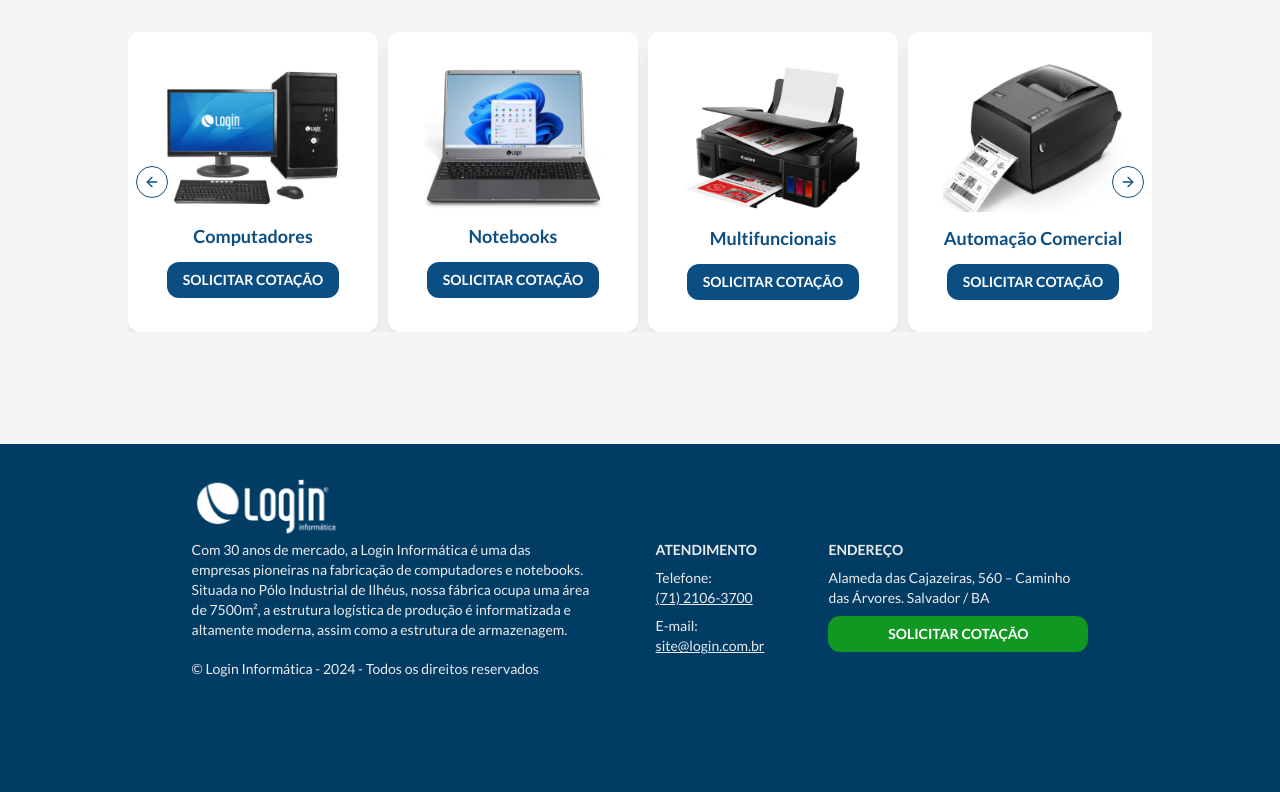
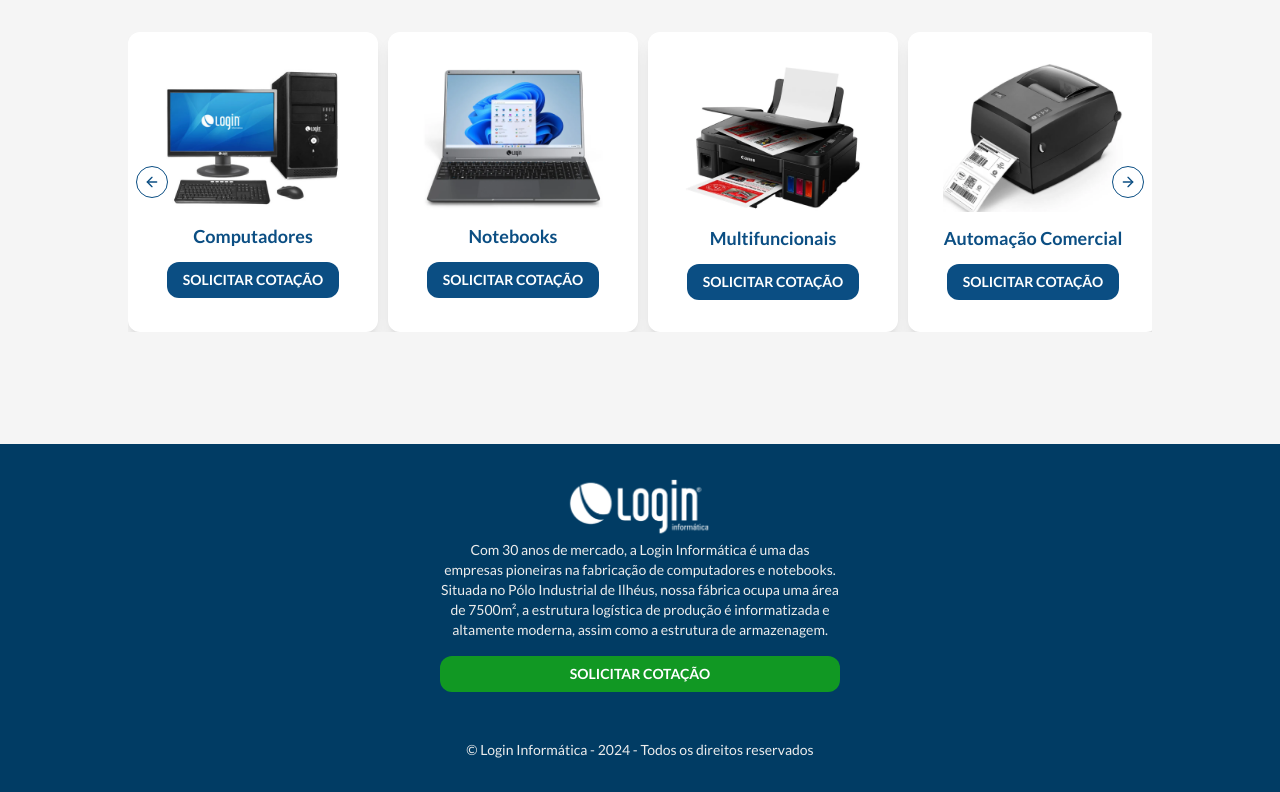
Before and after one commit to devalexsantos/login-landing-pages, a Next.js app: page /corporate in a window 1280 px wide. Shown: the part 2749-3541 px from the top of the page. Before the commit the page ends 3461 px from the top, so only its background shows below. Built offline with nearby package versions, Linux system fonts and the light colour scheme.

Commit message:
chore: change footer

```diff
--- a/src/app/corporate/_sections/Footer/Footer.tsx
+++ b/src/app/corporate/_sections/Footer/Footer.tsx
@@ -3,40 +3,24 @@
 
 export default function Footer() {
   return (
-    <footer className="container flex flex-col items-center py-8">
-      <div>
+    <footer className="container flex flex-col justify-center items-center py-8">
+      <div className="flex flex-col justify-center items-center">
         <Image
           src="/assets/logo-login.png"
           alt="Logo Login Informática"
           width={150}
           height={100}
         />
-        <div className="flex flex-col gap-8 md:gap-16 md:flex-row">
-          <p className="flex-1 text-sm text-[#ececec] max-w-[400px]">
+        <div className="flex flex-col gap-4 mb-4 justify-center">
+          <p className="flex-1 text-sm text-[#ececec] max-w-[400px] text-center">
             Com 30 anos de mercado, a Login Informática é uma das empresas
             pioneiras na fabricação de computadores e notebooks. Situada no Pólo
             Industrial de Ilhéus, nossa fábrica ocupa uma área de 7500m², a
             estrutura logística de produção é informatizada e altamente moderna,
             assim como a estrutura de armazenagem.
           </p>
-          <div className="flex flex-col gap-2 text-[#ececec] text-sm">
-            <span className="font-bold">ATENDIMENTO</span>
-            <div className="flex flex-col">
-              <span>Telefone:</span>
-              <span className="underline">(71) 2106-3700</span>
-            </div>
-
-            <div className="flex flex-col">
-              <span>E-mail:</span>
-              <span className="underline">site@login.com.br</span>
-            </div>
-          </div>
 
           <div className="flex flex-col gap-2 text-[#ececec] text-sm">
-            <span className="font-bold">ENDEREÇO</span>
-            <p className="max-w-[260px]">
-              Alameda das Cajazeiras, 560 – Caminho das Árvores. Salvador / BA
-            </p>
             <SmallButtonCallToAction primary />
           </div>
         </div>
```
